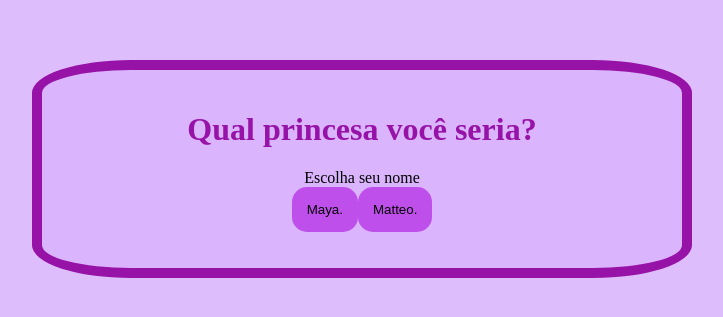
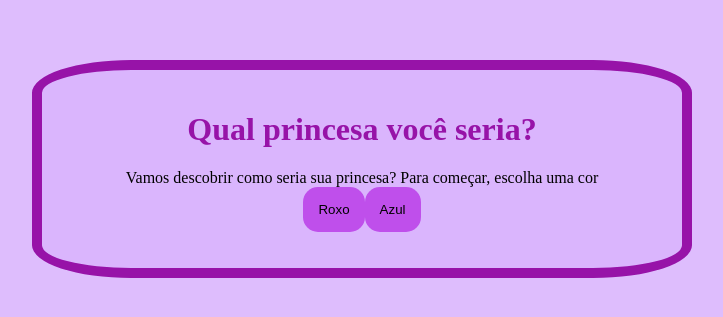
Before and after one commit to mary-olek/IA, a plain HTML site: page index.html in a window 1280 px wide. Shown: the part 239-556 px from the top of the page, without its empty margins (278-1001 px from the left). Drawn offline with Linux system fonts and the light colour scheme.

Commit message:
commit 13

```diff
--- a/script.js
+++ b/script.js
@@ -6,108 +6,83 @@ const textoResultado = document.querySelector(".texto-resultado");
 
 const perguntas = [
     {
-        enunciado: " Escolha seu nome",
+        enunciado: " Vamos descobrir como seria sua princesa? Para começar, escolha uma cor",
         alternativas: [
             {
-                texto: "Maya.",
-                afirmacao: "Maya! você chegou até aqui.."
+                texto: "Roxo",
+                afirmacao: "Você é doce e sonhadora,"
             },
             {
-                texto: "Matteo.",
-                afirmacao: "Matteo! Você chegou até aqui.."
+                texto: "Azul",
+                afirmacao: "Você é alegre e sorridente,"
             }
         ]
     },
     {
-        enunciado: " Agora que você tem um nome, escolha como será a sua vida..",
+        enunciado: "Seu castelo dos sonhos seria?",
         alternativas: [
             {
-                texto: "Você mora sozinho (a), tem 19 anos e muitos planos para o futuro, uma pessoa sonhadora, não tem um relacionamento, mas sonha com uma famiĺia feliz.",
-                afirmacao: "Você sobreviveu!! Sua casa foi saqueada, mas o exército te deu uma nova, em outra cidade, uma nova oportunidade."
+                texto: "Um lugar tranquilo, cheio de flores, passáros e muita luz natural.",
+                afirmacao: "você ama a tranquilidade e a paz que a natureza te traz, ama essa conexão."
             },
             {
-                texto: "Você mora com sua seus pais, tem uma vida simples e feliz, com 19 anos já viveu muitas aventuras. Seu sonho era servir o exército, mas te dispensaram por lotação.",
-                afirmacao: "Infelizmente sua mãe faleceu, mas sua familía está muito feliz em te receber de volta."
+                texto: "Um lugar bem alto, longe da cidade, com uma vista privilegiada do céu.",
+                afirmacao: "você prefere a paz de sua própria companhia, ver o cèu durante a noite faz com que você se sinta viva."
             }
         ]
     },
     {
-        enunciado: " Agora que já temos um personagem, vamos começar? O ano era 2001, você estava trabalhando quando chega em casa e recebe a notícia que o país entrou em guerra e está convocando todos os jovens, incluindo mulheres de 18-30 anos, e você teria que servir, como você se sente nessa situação?",
+        enunciado: " Se tivesse um poder mágico, qual escolheria?",
         alternativas: [
             {
-                texto: "Me sinto desesperado(a).",
-                afirmacao: "Você sobreviveu, após muito sacrificio"
+                texto: "Saber o futuro e poder mudá-lo, antes que ocorra.",
+                afirmacao: "Você gosta de ter o controle da situação, conseguir controlar o que vai vir a acontecer é uma boa forma de evitar problemas,"
             },
             {
-                texto: "sinto que é a hora de cumprir a minha missão na terra.",
-                afirmacao: "Você sobreviveu, porém teve muita sequelas, lutou com garras e dentes para dar o seu melhor."
+                texto: "Poder voltar ao passado.",
+                afirmacao: "Você se prende a sentimentos que já passaram, gosta de aproveitar os momentos pois sabe o valor deles depois que tudo passa."
             }
         ]
     },
     {
-        enunciado: "No dia seguinte você já estava em campo, só deu tempo de pegar algumas roupas e um item pessoal,  o que você pegou?",
+        enunciado: "O que você faria se o seu reino entrasse em guerra?",
         alternativas: [
             {
-                texto: "Um diário",
-                afirmacao: ""
+                texto: "Mandariam todos para a guerra, nosso reino em primeiro lugar!",
+                afirmacao: "você ama arriscar, mesmo que tudo possa dar errado. "
             },
             {
-                texto: "Uma foto da sua mãe",
-                afirmacao: ""
+                texto: "Buscaria uma opção segura, sem colocar todos em risco.",
+                afirmacao: "você é pé no chão, se preocupa com o que pode acontecer de ruim."
             }
         ]
     },
     {
-        enunciado: " ",
+        enunciado: " O que é uma princesa sem seu vestido? como o seu seria? ",
         alternativas: [
             {
-                texto: "",
-                afirmacao: ""
+                texto: "Longo, com gliter e da sua cor favorita.",
+                afirmacao: "Você ama brilar, e todos amam isso em você!!"
             },
             {
-                texto: "",
-                afirmacao: ""
+                texto: "Longo, rodado e da sua cor favorita.",
+                afirmacao: "Todos amam seu jeitinho unico de ser!!"
             }
         ]
     },
     {
-        enunciado: " ",
+        enunciado: "E por fim princesa, como seria sua coroa?",
         alternativas: [
             {
-                texto: "",
-                afirmacao: ""
+                texto: "Dourada, com muitas pedras brilhantes.",
+                afirmacao: "Você é feliz!"
             },
             {
-                texto: "",
-                afirmacao: ""
+                texto: "Prata, toda cravejada.",
+                afirmacao: "Você é feliz!"
             }
         ]
-    },
-    {
-        enunciado: " ",
-        alternativas: [
-            {
-                texto: "",
-                afirmacao: ""
-            },
-            {
-                texto: "",
-                afirmacao: ""
-            }
-        ]
-    },
-    {
-        enunciado: " ",
-        alternativas: [
-            {
-                texto: "",
-                afirmacao: ""
-            },
-            {
-                texto: "",
-                afirmacao: ""
-            }
-        ]
+
     },
 ];
 
@@ -145,9 +120,10 @@ function respostaSelecionada(opcaoSelecionada) {
 }
 
 function mostraResultado() {
-    caixaPerguntas.textContent = "Em 2049...";
+    caixaPerguntas.textContent = "Parabéns princesa!!";
     textoResultado.textContent = historiaFinal;
     caixaAlternativas.textContent = "";
+
 }
 
 mostraPergunta();Me
```
Also changed, not shown: style.css (line endings or trailing spaces).
